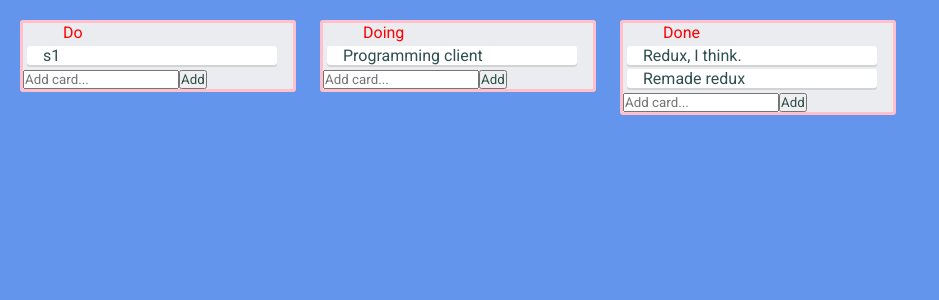
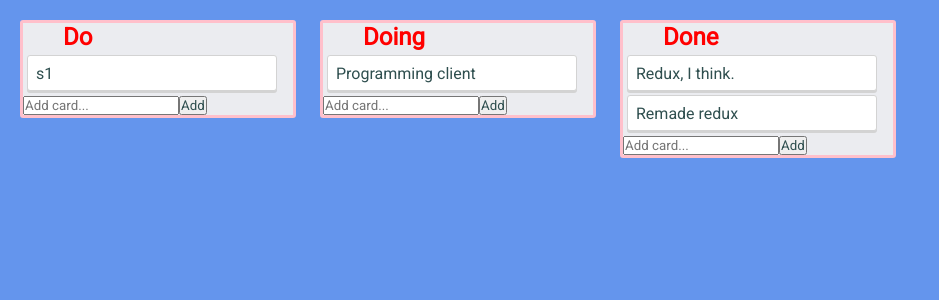
Before and after one commit to codekcv/lister, a React (Create React App) app: page / in a window 1280 px wide. Shown: the top 300 px of the page, without its empty margins (0-939 px from the left). Built offline with nearby package versions, Linux system fonts and the light colour scheme; the HTML template or start-up script is replaced by a standard one.

Commit message:
more styling

```diff
--- a/src/components/card/Card.tsx
+++ b/src/components/card/Card.tsx
@@ -1,7 +1,8 @@
-import React from 'react';
+import React, { useState } from 'react';
 import { crossCard, editCard, deleteCard } from '../../store/card/actions';
 import { Card } from '../../store/card/types';
 import styled from 'styled-components';
+import { FaPencilAlt, FaTrashAlt } from 'react-icons/fa';
 
 interface Props {
   card: Card;
@@ -17,21 +18,76 @@ export const CardLi: React.FC<Props> = ({
   crossCard
 }) => {
   const { cardId, text, cross } = card;
+  const [hover, setHover] = useState(false);
+  const [edit, setEdit] = useState(false);
+  const [input, setInput] = useState('');
 
   // DONE CARD
-  const handleDone = (e: React.MouseEvent<HTMLSpanElement, MouseEvent>) => {
+  const handleDone = () => {
     crossCard(cardId);
   };
 
-  const handleHover = (e: React.MouseEvent<HTMLSpanElement, MouseEvent>) => {
-    // deleteCard(cardId);
+  const handleMouseEnter = () => {
+    setHover(true);
+  };
+
+  const handleMouseLeave = () => {
+    setHover(false);
+  };
+
+  const handleDeleteCard = () => {
+    deleteCard(cardId);
+  };
+
+  const handleEditText = () => {
+    setEdit(true);
+    setInput(text);
+  };
+
+  const handleInput = (e: React.ChangeEvent<HTMLInputElement>) => {
+    setInput(e.target.value);
+  };
+
+  const handleSubmit = () => {
+    editCard(cardId, input);
+    setEdit(false);
+    // crossCard(cardId);
   };
 
   return (
     <Container onClick={handleDone}>
-      <Span isCross={cross} onMouseEnter={handleHover}>
-        {text}
-      </Span>
+      {!edit ? (
+        <Div
+          isCross={cross}
+          isEditing={edit}
+          onMouseEnter={handleMouseEnter}
+          onMouseLeave={handleMouseLeave}
+        >
+          <span className="text">{text}</span>
+          <i>
+            {hover && (
+              <>
+                <FaPencilAlt onClick={handleEditText} />{' '}
+                <FaTrashAlt onClick={handleDeleteCard} />
+              </>
+            )}
+          </i>
+        </Div>
+      ) : (
+        <form onSubmit={handleSubmit}>
+          <input
+            type="text"
+            placeholder="Add card..."
+            value={input}
+            onChange={handleInput}
+          />
+          <button type="submit">Done</button>
+        </form>
+      )}
+
+      {/* <span>
+
+        </span> */}
     </Container>
   );
 };
@@ -42,9 +98,25 @@ const Container = styled.div`
   border-radius: 3px;
   box-shadow: 0 2px lightgray;
   margin: 4px;
-  text-indent: 16px;
+  border: 1px lightgray solid;
+
+  /* input {
+    width: 250px;
+    background: white;
+    border-radius: 3px;
+    box-shadow: 0 2px lightgray;
+    margin: 4px;
+    border: 1px lightgray solid;
+  } */
 `;
 
-const Span = styled.span<{ isCross: boolean }>`
-  text-decoration: ${props => props.isCross && 'line-through'};
+const Div = styled.p<{ isCross: boolean; isEditing: boolean }>`
+  display: flex;
+  justify-content: space-between;
+  padding: 8px;
+  height: 34px;
+
+  .text {
+    text-decoration: ${props => props.isCross && 'line-through'};
+  }
 `;
--- a/src/components/list/List.tsx
+++ b/src/components/list/List.tsx
@@ -40,7 +40,7 @@ export const ListLi: React.FC<Props> = ({ list, editList, deleteList }) => {
   return (
     <Container>
       {!isChanging ? (
-        <p onClick={handleChangeTitle}>{title}</p>
+        <h2 onClick={handleChangeTitle}>{title}</h2>
       ) : (
         <form onSubmit={handleTitleOnSubmit}>
           <input
--- a/src/components/list/Lists.tsx
+++ b/src/components/list/Lists.tsx
@@ -44,7 +44,7 @@ const Li = styled.li`
   list-style: none;
   width: 300px;
 
-  p {
+  h2 {
     color: red;
     text-indent: 40px;
   }
```
